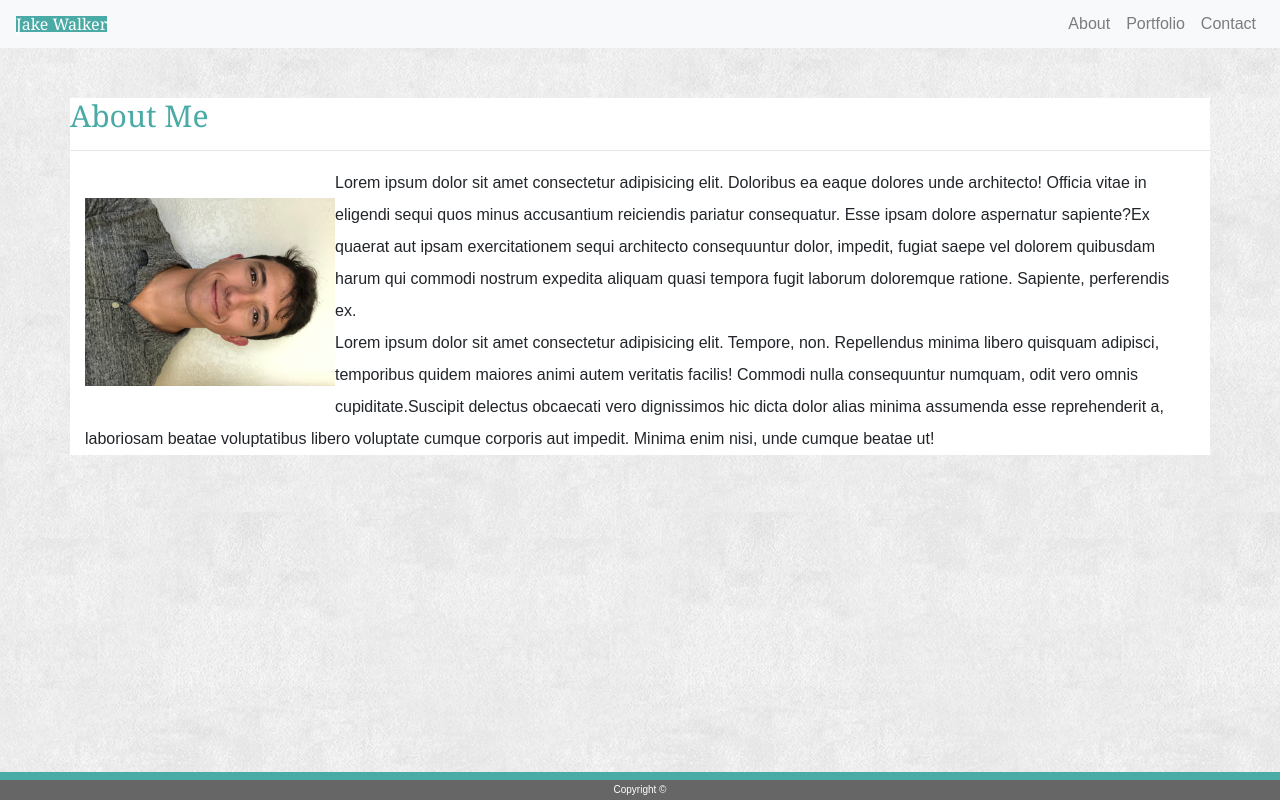
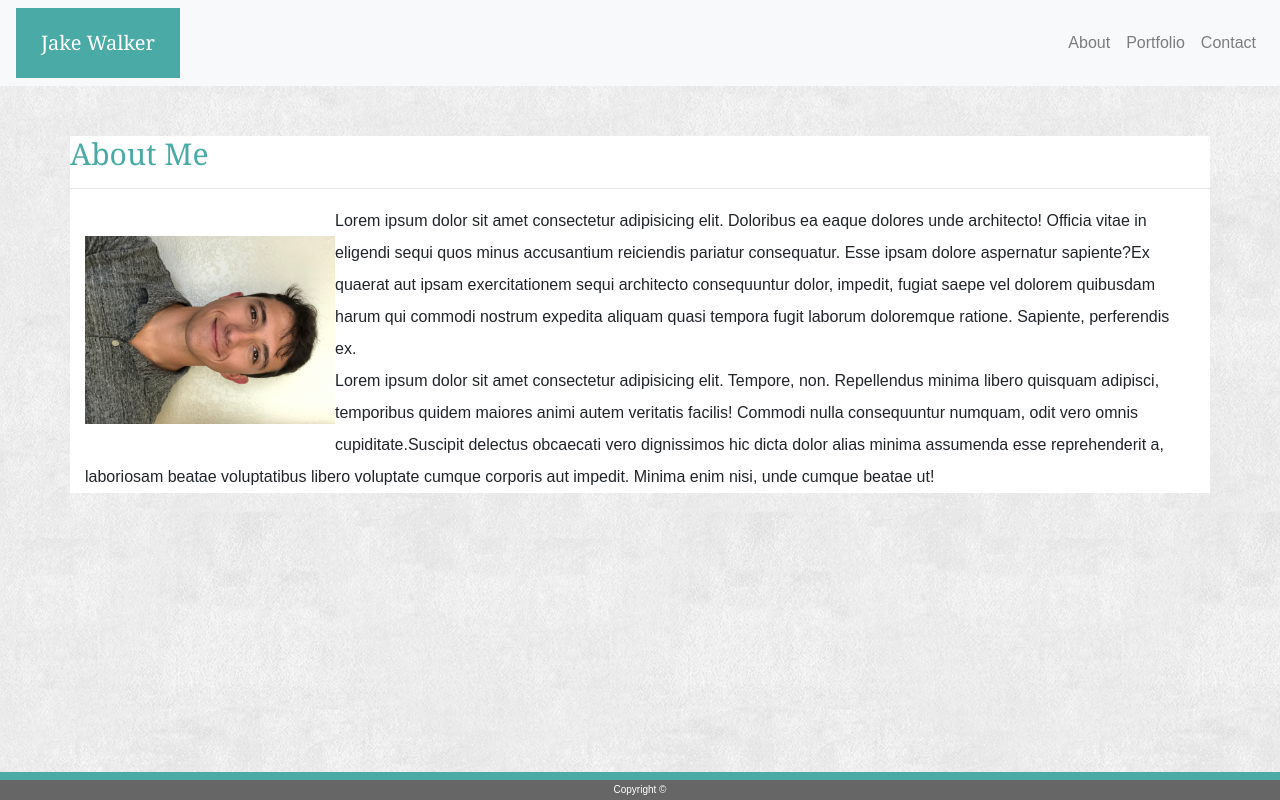
Before and after one commit to jcw2865/homework-2, a plain HTML site: page index.html in a window 1280 px wide. Drawn offline with nearby package versions, Linux system fonts and the light colour scheme.

Commit message:
Made changes to header allowing its width to match the content inside of it.

```diff
--- a/assets/css/style2.css
+++ b/assets/css/style2.css
@@ -47,6 +47,9 @@ header {
     font-family: 'Georgia', Times, 'Times New Roman', serif;
     background-color: #4aaaa5;
     color: white;
+    font-size: 20px;
+    padding: 2%;
+    width: fit-content;
 }
 
 h2 {
```
